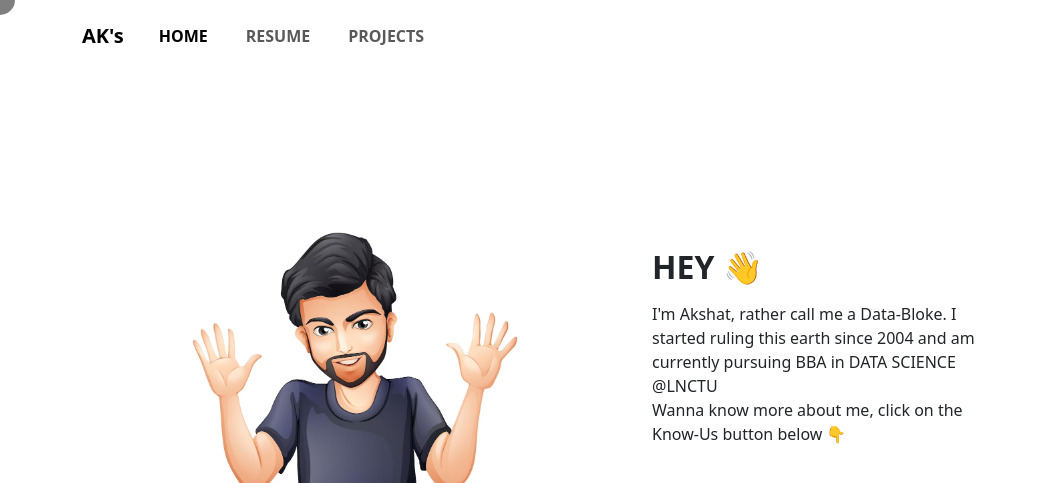
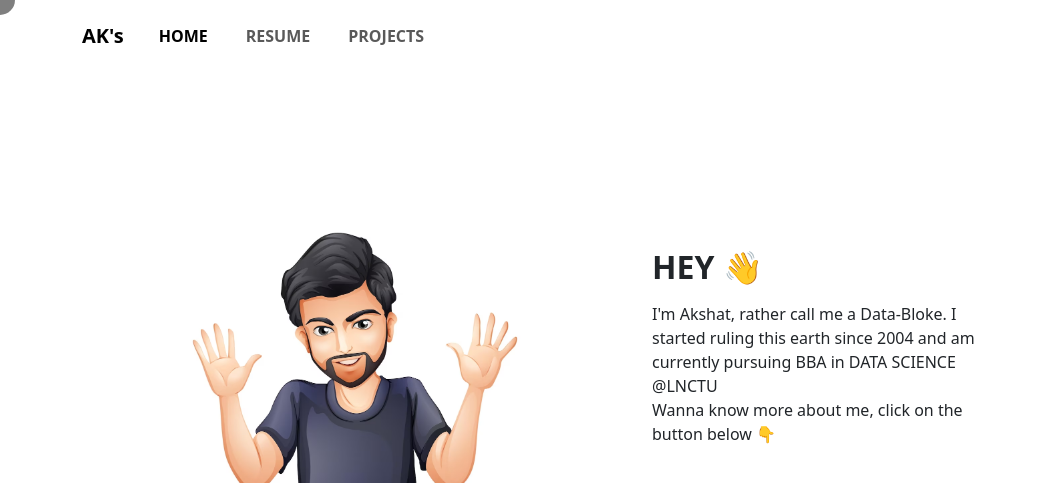
Before and after one commit to AKSHAT1577/Akshat-World, a plain HTML site: page index.html in a window 1280 px wide. Shown: the top 483 px of the page, without its empty margins (0-1037 px from the left). Drawn offline with nearby package versions, Linux system fonts and the light colour scheme.

Commit message:
Update index.html

```diff
--- a/index.html
+++ b/index.html
@@ -32,7 +32,7 @@
             <div class="col-md-6 d-md-flex align-items-md-center">
                 <div style="max-width: 350px;">
                     <h2 class="text-uppercase fw-bold pulse animated">Hey&nbsp;👋</h2>
-                    <p class="pulse animated my-3">I'm Akshat, rather call me a Data-Bloke. I started ruling this earth since 2004 and am currently pursuing BBA in DATA SCIENCE @LNCTU&nbsp;<br>Wanna know more about me, click on the Know-Us button below&nbsp;👇<br><br></p><a class="btn btn-dark btn-lg text-center pulse animated me-2" role="button" href="https://www.linkedin.com/in/akshat-tiwari-62311922b/" style="margin-right: 15px;margin-left: 20px;">Know me better&nbsp;<svg xmlns="http://www.w3.org/2000/svg" width="1em" height="1em" viewBox="0 0 24 24" fill="none">
+                    <p class="pulse animated my-3">I'm Akshat, rather call me a Data-Bloke. I started ruling this earth since 2004 and am currently pursuing BBA in DATA SCIENCE @LNCTU&nbsp;<br>Wanna know more about me, click on the button below&nbsp;👇<br><br></p><a class="btn btn-dark btn-lg text-center pulse animated me-2" role="button" href="https://www.linkedin.com/in/akshat-tiwari-62311922b/" style="margin-right: 15px;margin-left: 20px;">Know me better&nbsp;<svg xmlns="http://www.w3.org/2000/svg" width="1em" height="1em" viewBox="0 0 24 24" fill="none">
                             <path d="M12.0519 14.8285L13.4661 16.2427L17.7087 12L13.4661 7.7574L12.0519 9.17161L13.8803 11H6.34318V13H13.8803L12.0519 14.8285Z" fill="currentColor"></path>
                             <path fill-rule="evenodd" clip-rule="evenodd" d="M1 19C1 21.2091 2.79086 23 5 23H19C21.2091 23 23 21.2091 23 19V5C23 2.79086 21.2091 1 19 1H5C2.79086 1 1 2.79086 1 5V19ZM5 21H19C20.1046 21 21 20.1046 21 19V5C21 3.89543 20.1046 3 19 3H5C3.89543 3 3 3.89543 3 5V19C3 20.1046 3.89543 21 5 21Z" fill="currentColor"></path>
                         </svg></a>
```
